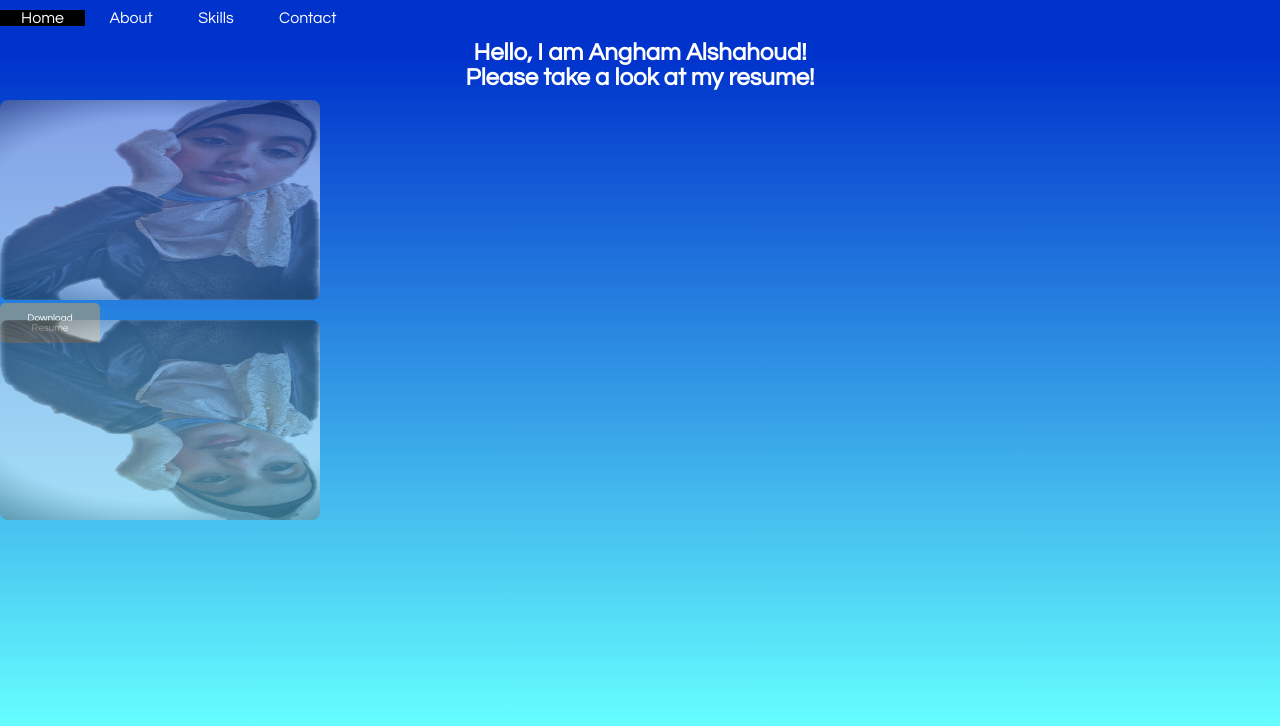
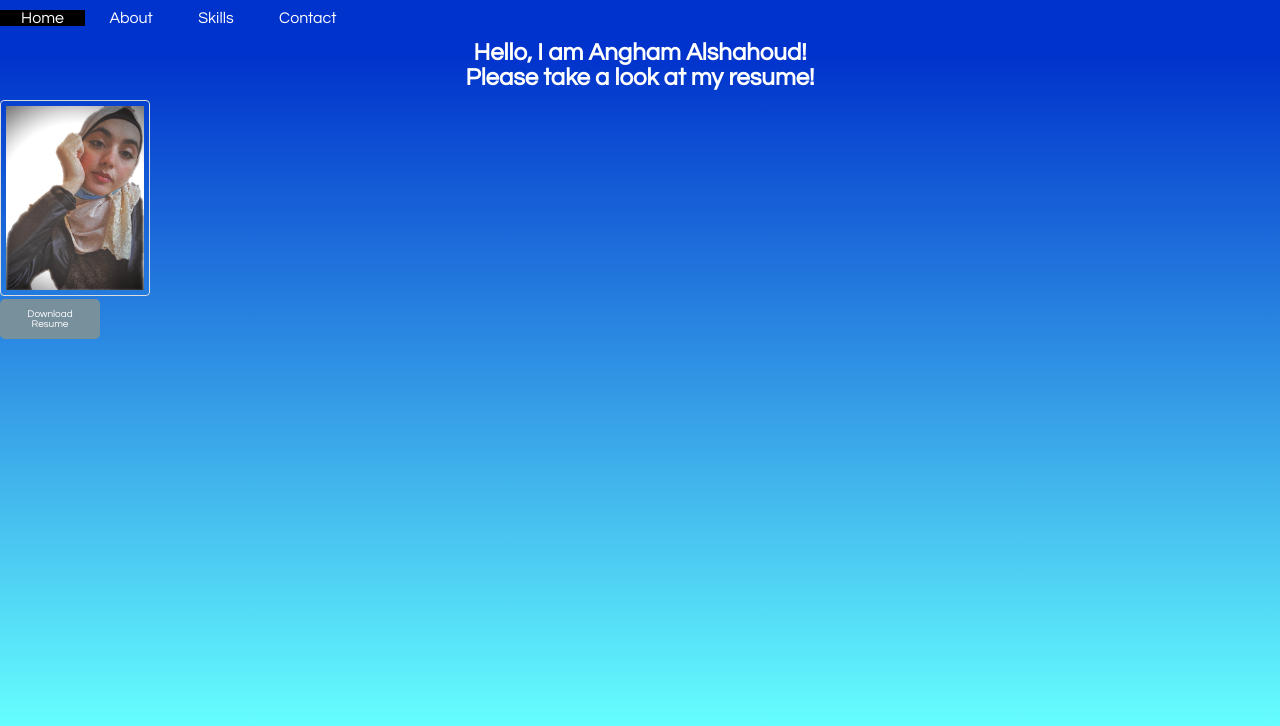
Before and after one commit to anghamalshahoud/cloud-computing, a plain HTML site: page index.html in a window 1280 px wide. Drawn offline with Linux system fonts and the light colour scheme.

Commit message:
adding my photo to the home page and styling it

```diff
--- a/home.css
+++ b/home.css
@@ -81,10 +81,11 @@
 
     img {
 
-        border-radius: 8px;
-        -webkit-box-reflect: below 20px;
-        height: 200px;
-        width: 25%;
+      border: 1px solid #ddd;
+      border-radius: 4px;
+      padding: 5px;
+      width: 150px;
+    }
         opacity: 0.5;
 
 
@@ -92,5 +93,6 @@
 
     img:hover{
       opacity: 1.0;
+      box-shadow: 0 0 2px 1px rgba(0, 140, 186, 0.5);
 
     }
```
